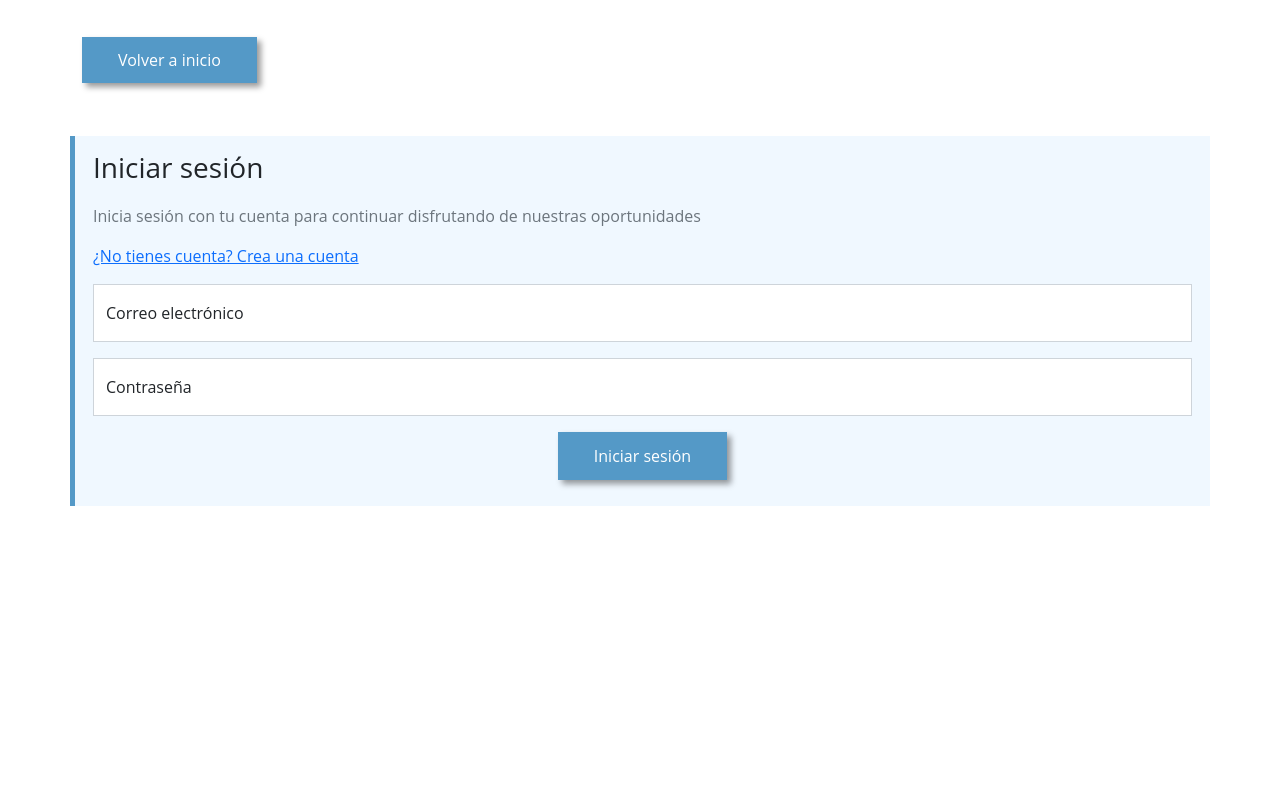
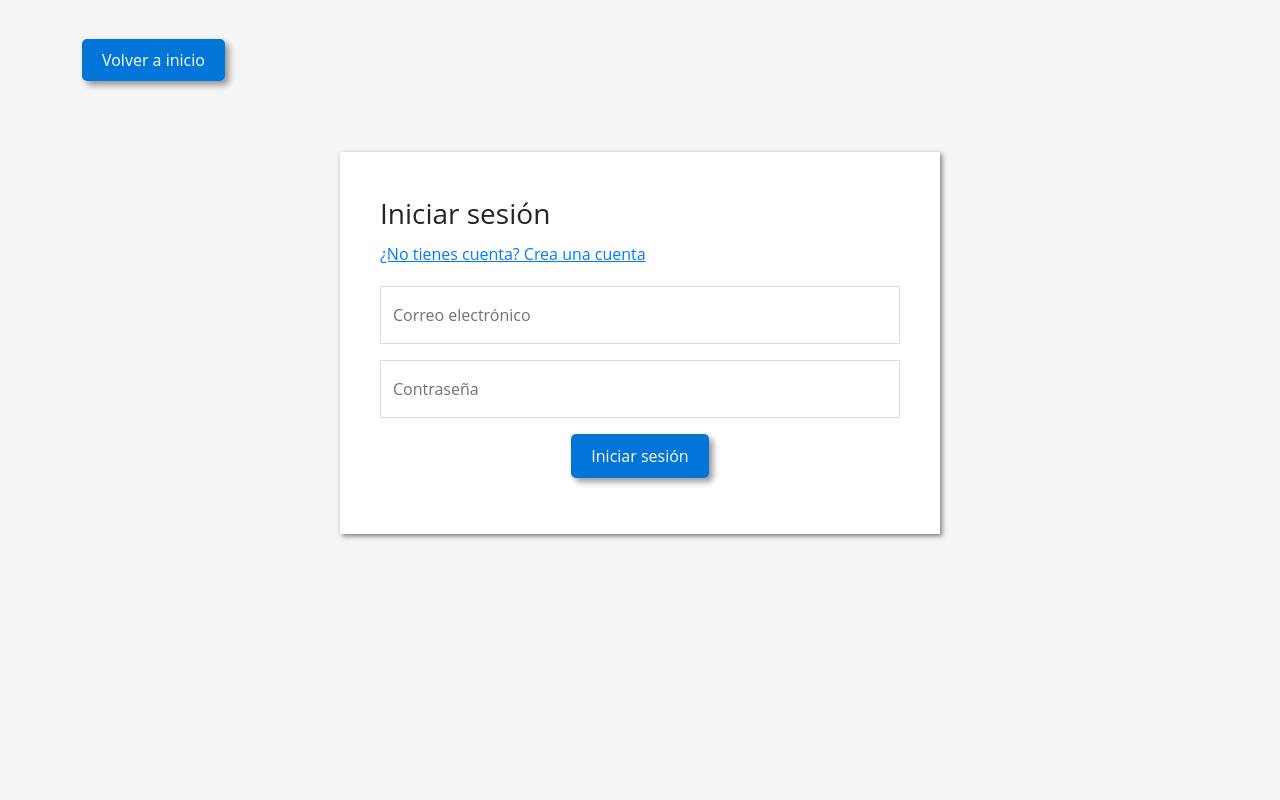
Before and after one commit to Muko11/autol, a PHP site: page /login.php in a window 1280 px wide. Run offline with PHP 8.4, Linux system fonts and the light colour scheme; some libraries are stand-ins or nearby versions.

Commit message:
Control de sesiones

```diff
--- a/login.php
+++ b/login.php
@@ -34,8 +34,8 @@ if (isset($_GET['loginExitoso'])) {
 
     <div class="container formulario">
         <p class="fs-3">Iniciar sesión</p>
-        <p class="text-muted">Inicia sesión con tu cuenta para continuar disfrutando de nuestras
-            oportunidades</p>
+<!--         <p class="text-muted">Inicia sesión con tu cuenta para continuar disfrutando de nuestras
+            oportunidades</p> -->
         <a href="singup.php">¿No tienes cuenta? Crea una
             cuenta</a>
         <form id="formulario-login" method="POST" action="forms/procesarLogin.php">
--- /dev/null
+++ b/logout.php
@@ -0,0 +1,4 @@
+<?php
+session_start();
+session_destroy();
+header('Location: login.php');
--- a/public/css/formulario.css
+++ b/public/css/formulario.css
@@ -1,8 +1,68 @@
 @import url(general.css);
 
+body {
+    background-color: #f5f5f5;
+}
+
+.container.formulario {
+    background-color: white;
+    box-shadow: 2px 2px 5px rgba(0, 0, 0, 0.5);
+    padding: 40px;
+    margin-top: 80px;
+}
+
+.formulario p {
+    margin-bottom: 20px;
+}
+
+.formulario a {
+    color: #0275d8;
+}
+
+.formulario form {
+    margin-top: 20px;
+}
+
+.formulario .form-floating label {
+    color: #727272;
+}
+
+.formulario .form-control {
+    border-color: #ddd;
+}
+
+.formulario .form-control:focus {
+    box-shadow: none;
+    border-color: #0275d8;
+}
+
+.boton {
+    background-color: #0275d8;
+    color: white;
+    border: none;
+    border-radius: 5px;
+    padding: 10px 20px;
+    text-decoration: none;
+    transition: all 0.3s ease-in-out;
+}
+
+.boton:hover {
+    background-color: #025aa5;
+    color: white;
+    text-decoration: none;
+}
+
 .formulario {
-    margin-top: 5%;
-    border-left: 5px solid #5499C7;
-    background-color: aliceblue;
-    padding: 10px 18px;
+    max-width: 600px;
+    margin: 0 auto;
+    font-size: 16px;
+    line-height: 1.5;
 }
+
+.formulario p {
+    margin-bottom: 0.5rem;
+}
+
+.formulario a {
+    color: #007bff;
+}
--- a/singup.php
+++ b/singup.php
@@ -36,8 +36,8 @@ if (isset($_GET['registroExitoso'])) {
 
     <div class="container formulario">
         <p class="fs-3">Crear cuenta</p>
-        <p class="text-muted">Crea una cuenta gratuita para acceder a nuestras
-            oportunidades.</p>
+<!--         <p class="text-muted">Crea una cuenta gratuita para acceder a nuestras
+            oportunidades.</p> -->
         <a href="login.php">¿Ya tienes una cuenta? Inicia
             sesión</a>
         <form id="formulario-registro" method="POST" action="forms/procesarSingup.php">
```
Also changed, not shown: account.php (added, +60 -0 lines), forms/procesarLogin.php (+9 -2 lines), forms/procesarSingup.php (+15 -3 lines), index.php (+14 -0 lines), views/partials/navIndex.php (+42 -9 lines).
